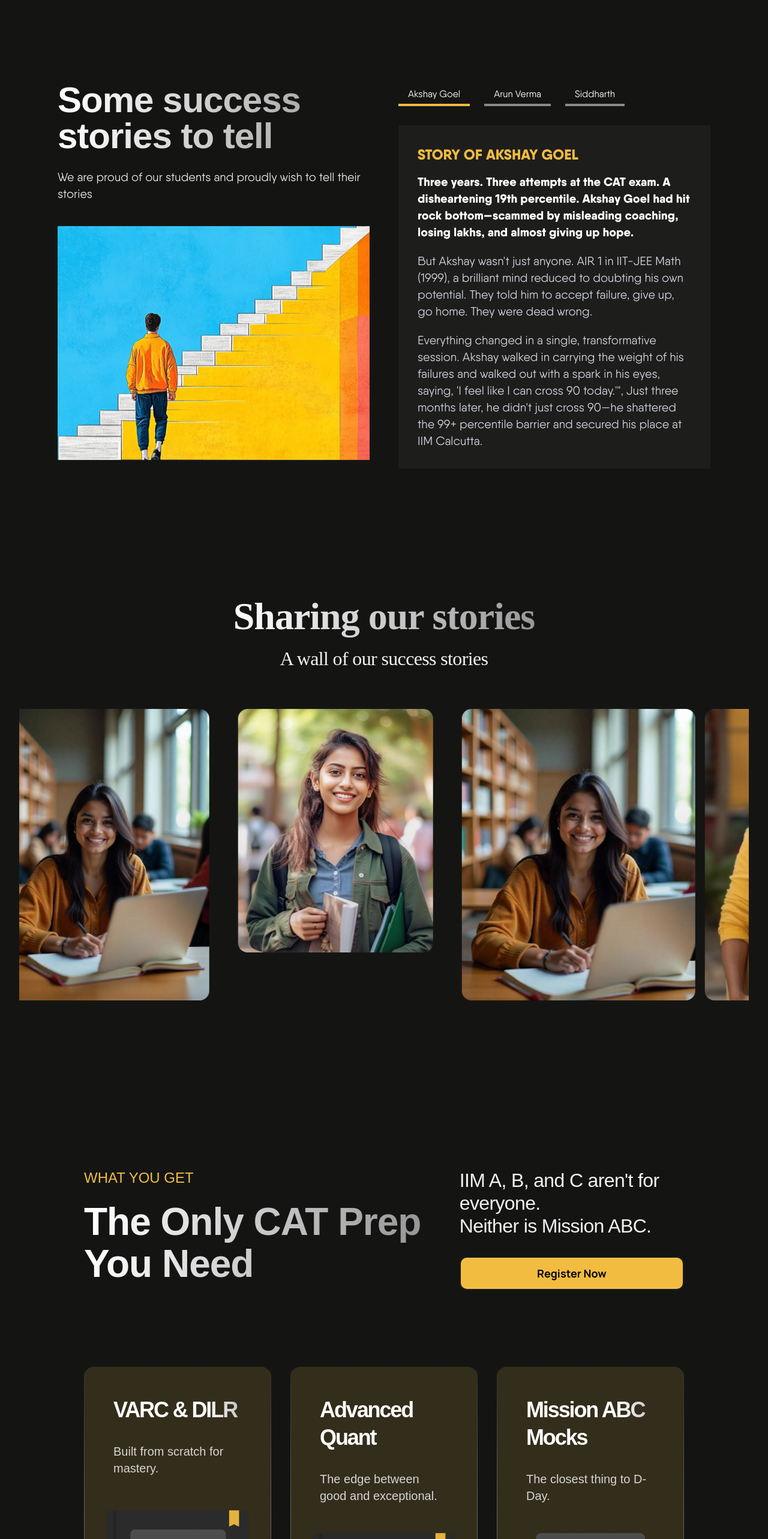
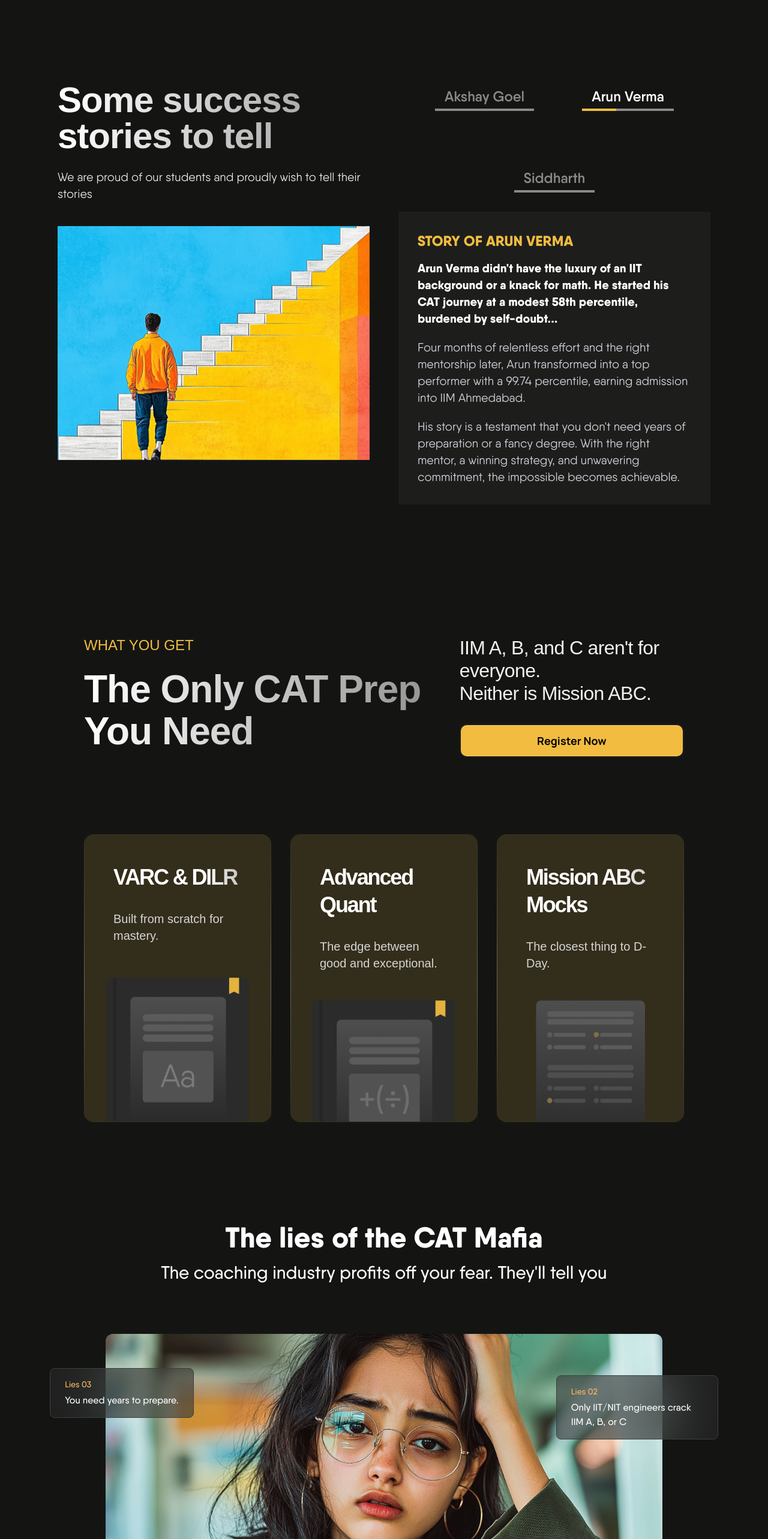
Before and after one commit to AESiR-0/mission-abc-new, a Next.js app: page / in a window 1280 px wide. Shown: the part 4420-6986 px from the top of the page at 60% size. Built offline with nearby package versions, Linux system fonts and the light colour scheme; a web font is replaced by a local one.

Commit message:
refactor: Adjust MafiaCard layout and styling for improved responsiveness

```diff
--- a/app/page.tsx
+++ b/app/page.tsx
@@ -19,9 +19,10 @@ export default function Home() {
       <MafiaCard />
       <HeroWithWebinars />
       <Stories />
-      <SharingStories />
       <CatPrep />
       <TruthPage />
+      <SharingStories />
+
       <TeachingExperience />
       <SuccessfullCarousel />
       <Footer />
--- a/components/shared/Stories.tsx
+++ b/components/shared/Stories.tsx
@@ -48,20 +48,31 @@ These stories prove one thing—no dream is too big with the right guidance.`
 const Stories = () => {
   const [scrollPosition, setScrollPosition] = useState(0);
   const [selectedStory, setSelectedStory] = useState<Story>(stories[0]);
+  const [progress, setProgress] = useState(0);
 
   useEffect(() => {
-    const interval = setInterval(() => {
-      setScrollPosition((prev) => {
-        const newPosition = prev + 1;
-        return newPosition >= stories.length ? 0 : newPosition;
+    const progressInterval = setInterval(() => {
+      setProgress((prev) => (prev + 1) % 100);
+    }, 50); // Update progress every 50ms for smooth animation
+
+    const storyInterval = setInterval(() => {
+      setSelectedStory((prev) => {
+        const currentIndex = stories.findIndex(story => story.name === prev.name);
+        const nextIndex = (currentIndex + 1) % stories.length;
+        setProgress(0); // Reset progress when story changes
+        return stories[nextIndex];
       });
-    }, 3000);
+    }, 5000); // Change story every 5 seconds
 
-    return () => clearInterval(interval);
+    return () => {
+      clearInterval(progressInterval);
+      clearInterval(storyInterval);
+    };
   }, []);
 
   const handleTagClick = (story: Story) => {
     setSelectedStory(story);
+    setProgress(0); // Reset progress when manually selecting a story
   };
 
   return (
@@ -98,22 +109,28 @@ const Stories = () => {
           {/* Right column */}
           <div className="flex flex-col w-full lg:w-1/2 gap-6">
             {/* Story selector buttons */}
-            <div className="flex flex-wrap gap-3 sm:gap-4 md:gap-6 justify-start">
+            <div className="flex flex-wrap gap-20 justify-center">
               {stories.map((story: Story) => (
                 <button
                   key={story.name}
                   onClick={() => handleTagClick(story)}
                   className="group flex flex-col gap-1 py-2 transition-colors"
                 >
-                  <span className='px-3 sm:px-4 text-sm sm:text-base whitespace-nowrap hover:text-yellow transition-colors'>
+                  <span className={`${selectedStory.name == story.name ? 'text-white' : 'text-white/50'} font-[600] px-3 sm:px-4 text-2xl whitespace-nowrap hover:text-yellow transition-colors `}>
                     {story.name}
                   </span>
-                  <span
-                    className={`w-full h-1 transition-all duration-300 ${selectedStory == story
-                      ? 'bg-yellow w-full'
-                      : 'bg-white/50 w-1/2 group-hover:w-full'
-                      }`}
-                  />
+                  <div
+
+
+                    className="w-full relative h-1 transition-all duration-300 bg-white/50 group-hover:w-full"
+                  >
+                    <div
+                      className="h-1 absolute bg-yellow transition-all duration-100 ease-linear"
+                      style={{
+                        width: selectedStory.name === story.name ? `${progress}%` : '0%'
+                      }}
+                    />
+                  </div>
                 </button>
               ))}
             </div>
--- a/components/shared/TruthPage.tsx
+++ b/components/shared/TruthPage.tsx
@@ -1,4 +1,7 @@
+'use client'
 import Image from 'next/image';
+import { motion } from 'framer-motion';
+
 
 const truthCards = [
   {
@@ -34,20 +37,30 @@ const lies = [
   }
 ];
 
-const TruthPage = () => {
+export default function TruthPage() {
   return (
-    <div className="flex flex-col min-h-screen">
-      <div className="mt-[60px] px-4 md:px-0">
+    <div className="flex font-[500] flex-col min-h-screen">
+      <motion.div
+        initial={{ opacity: 0, y: 20 }}
+        whileInView={{ opacity: 1, y: 0 }}
+        viewport={{ once: true }}
+        transition={{
+          duration: 0.5,
+          delay: 0.2, // 1 second stagger
+        }}
+        className="mt-[60px] px-4 md:px-0">
+
         <h1 className="text-center text-[32px] md:text-[48px] font-bold font-[Qanelas Soft]">
           The lies of the CAT Mafia
         </h1>
         <p className="text-center text-[20px] md:text-[30px] font-[Qanelas Soft]">
           The coaching industry profits off your fear. They'll tell you
         </p>
-      </div>
+      </motion.div>
 
       <section className="flex justify-center items-center min-h-[300px] md:h-[569px] mt-[40px] md:mt-[80px] mb-[50px] md:mb-[100px] relative px-4 md:px-0">
         <div className="relative w-full md:w-[928px] h-[300px] md:h-[569px]">
+
           <Image
             src="/assests/images/girl.png"
             alt="Reference image"
@@ -57,8 +70,15 @@ const TruthPage = () => {
           {/* Desktop Lies */}
           <div className="hidden md:block">
             {lies.map((lie, index) => (
-              <div
+              <motion.div
                 key={`desktop-${lie.id}`}
+                initial={{ opacity: 0, y: 20 }}
+                whileInView={{ opacity: 1, y: 0 }}
+                viewport={{ once: true }}
+                transition={{
+                  duration: 0.5,
+                  delay: index * 0.2, // 1 second stagger
+                }}
                 className="absolute bg-[rgba(40,40,40,0.55)] border border-[rgba(62,62,62,1)] backdrop-blur-[52.4px] p-[16px_24px] rounded-[8px] text-white font-[Qanelas Soft]"
                 style={getPositionStyle(index)}
               >
@@ -68,7 +88,7 @@ const TruthPage = () => {
                 <div className="text-[16px] max-w-[220px]">
                   {lie.text}
                 </div>
-              </div>
+              </motion.div>
             ))}
           </div>
         </div>
@@ -77,9 +97,16 @@ const TruthPage = () => {
       {/* Mobile Lies */}
       <div className="md:hidden px-4 mb-8">
         <div className="grid gap-4">
-          {lies.map((lie) => (
-            <div
+          {lies.map((lie, index) => (
+            <motion.div
               key={`mobile-${lie.id}`}
+              initial={{ opacity: 0, y: 20 }}
+              whileInView={{ opacity: 1, y: 0 }}
+              viewport={{ once: true }}
+              transition={{
+                duration: 0.5,
+                delay: index * 1, // 1 second stagger
+              }}
               className="bg-[rgba(40,40,40,0.55)] border border-[rgba(62,62,62,1)] backdrop-blur-[52.4px] p-[16px_24px] rounded-[8px] text-white font-[Qanelas Soft]"
             >
               <div className="text-[#FFB85C] text-[14px] mb-1">
@@ -88,7 +115,7 @@ const TruthPage = () => {
               <div className="text-[16px]">
                 {lie.text}
               </div>
-            </div>
+            </motion.div>
           ))}
         </div>
       </div>
@@ -98,13 +125,13 @@ const TruthPage = () => {
           HERE'S THE TRUTH
         </h2>
 
-        <div className="flex flex-col md:flex-row justify-center gap-4 md:gap-8 mt-8">
+        <div className="flex  flex-col md:flex-row justify-center gap-4 md:gap-8 mt-8">
           {truthCards.map((card, index) => (
             <div
               key={index}
               className="w-full md:w-[370.67px] rounded-[8px] p-[24px_16px] bg-[rgba(241,188,64,0.13)] flex flex-col gap-4 items-start"
             >
-              <div className="relative w-6 h-6">
+              <div className="relative w-9 h-9">
                 <Image
                   src={card.icon}
                   alt="Icon"
@@ -133,5 +160,3 @@ const getPositionStyle = (index: number) => {
 
   return positions[index];
 };
-
-export default TruthPage;
```
